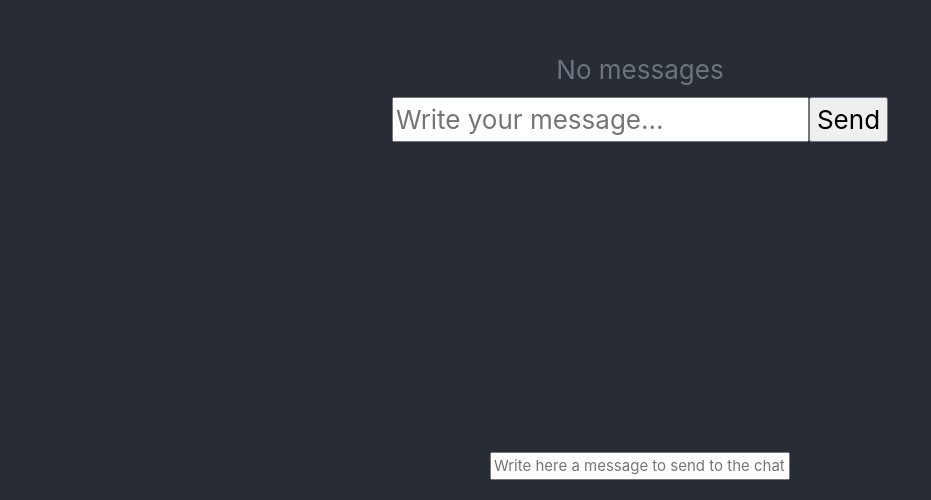
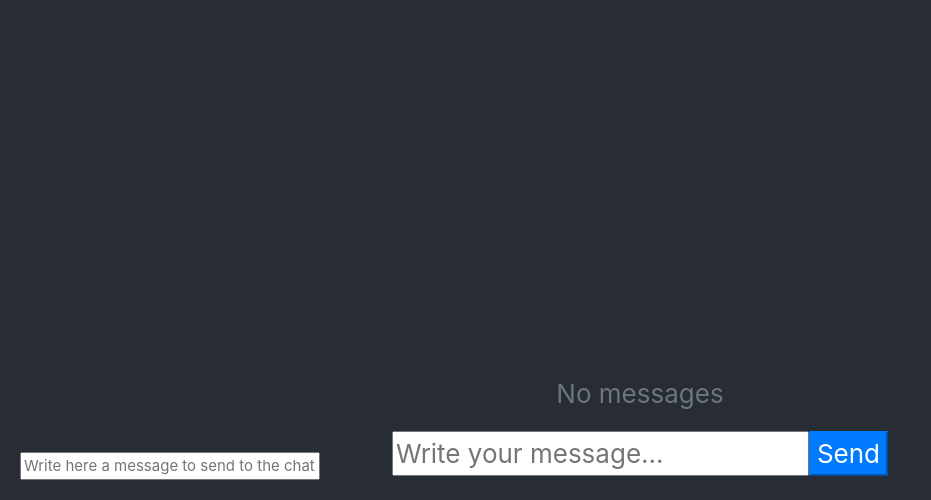
Before and after one commit to AndreiVaida/react-chat, a React (Create React App) app: page / in a window 1280 px wide. Shown: the part 300-800 px from the top of the page, without its empty margins (0-931 px from the left). Built offline with nearby package versions, Linux system fonts and the light colour scheme.

Commit message:
Prepend messages in chat

```diff
--- a/src/App.js
+++ b/src/App.js
@@ -3,6 +3,7 @@ import './App.css';
 import Chat from "./react-chat/Chat";
 import ChatUser from "./react-chat/ChatUser";
 import * as Rx from "rxjs"
+import ListAction from "./react-chat/ListAction";
 
 function App() {
   const chatUser = new ChatUser("Andrei", null, true);
@@ -16,7 +17,16 @@ function App() {
   const sendDummyMessage = () => {
     const otherUser = new ChatUser("Mihai");
     const chatMessage = {message: dummyMessage, user: otherUser};
-    dummyObserver.next(chatMessage);
+
+    if (dummyMessage.startsWith("-")) {
+      // simulate data loading from server
+      const dummyChatMessageList = [chatMessage, chatMessage, chatMessage];
+      dummyObserver.next({listAction: ListAction.PREPEND, data: dummyChatMessageList});
+    }
+    else {
+      // simulate received a message
+      dummyObserver.next({listAction: ListAction.APPEND, data: chatMessage});
+    }
   }
 
   const handleDummyKeyDown = (e) => {
@@ -30,13 +40,13 @@ function App() {
     <div className="App">
       <header className="App-header">
         {/*<Chat inputMessageLabel={"Mesaj:"} inputPlaceholder={"Scrie ceva..."} sendButtonText={"Trimite"} messagesSource={dummyMessagesSource} otherUserStyleClass={"bg-danger chatMessage-Left"} />*/}
-        { Chat(dummyMessagesSource, chatUser) }
+        {Chat(dummyMessagesSource, chatUser)}
 
-        <div style={{position: "absolute", bottom: "20px", fontSize: "15px"}}>
+        <div style={{position: "absolute", bottom: "20px", left: "20px", fontSize: "15px"}}>
           <input type={"text"} placeholder={"Write here a message to send to the chat"} style={{width: "300px"}}
                  value={dummyMessage}
                  onKeyDown={handleDummyKeyDown}
-                 onChange={e => setDummyMessage(e.target.value)} />
+                 onChange={e => setDummyMessage(e.target.value)}/>
         </div>
       </header>
     </div>
--- a/src/react-chat/Chat.js
+++ b/src/react-chat/Chat.js
@@ -1,40 +1,58 @@
 import React, { useReducer } from "react";
 import MessageList from "./MessageList";
 import "./ChatStyle.css"
+import "./ScrollbarStyle.css"
 import ChatInput from "./ChatInput";
+import ListAction from "./ListAction";
 
 const Chat = (messagesSource,
               chatUser,
               emptyListMessage = undefined,
               chatUserStyleClass = undefined,
-              otherUserStyleClass = undefined) => {
+              otherUserStyleClass = undefined,
+              sendButtonStyleClass = undefined) => {
   const [messages, updateMessages] = useReducer(arrayReducer, []);
 
   messagesSource.subscribe({
-    next: chatMessage => updateMessages({action: "append", data: chatMessage}),
+    next: ({listAction, data}) => {
+      console.log(data);
+      updateMessages({listAction: listAction, data: data})
+    },
     error: err => alert(`Something wrong occurred: ${err}`),
     complete: () => alert('Chat is done'),
   });
 
   return (
-    <div className={"chatContainer"}>
+    <div className={"chatContainer scrollable scrollbar-info p-2"}>
       { MessageList(messages, emptyListMessage, chatUserStyleClass, otherUserStyleClass) }
-      { ChatInput(updateMessages, chatUser)}
+      { ChatInput(updateMessages, chatUser, sendButtonStyleClass)}
     </div>
   );
 }
 
-const arrayReducer = (array, {action, data}) => {
-  console.log(`chatMessage: ${JSON.stringify(data)}`);
-  switch (action) {
-    case "append":
-      return [...array, data];
-    case "prepend":
-      return [data, ...array];
+const arrayReducer = (array, {listAction, data}) => {
+  switch (listAction) {
+
+    case ListAction.APPEND:
+      if (isIterable(data))
+        return [...array, ...data]
+      else
+        return [...array, data];
+
+    case ListAction.PREPEND:
+      if (isIterable(data))
+        return [...data, ...array]
+      else
+        return [data, ...array];
+
     default:
       console.error("Invalid action in arrayReducer");
       return array;
   }
 }
 
+const isIterable = (value) => {
+  return Symbol.iterator in Object(value);
+}
+
 export default Chat;
--- a/src/react-chat/ChatInput.js
+++ b/src/react-chat/ChatInput.js
@@ -1,11 +1,13 @@
 import React, { useState } from "react";
 import ChatUser from "./ChatUser";
+import ListAction from "./ListAction";
 
 const ChatInput = (updateMessages,
                    chatUser = new ChatUser("Me", null, true),
                    inputMessageLabel = "",
                    inputPlaceholder = "Write your message...",
-                   sendButtonText = "Send") => {
+                   sendButtonText = "Send",
+                   sendButtonStyleClass = "btn-primary") => {
 
   const [inputMessage, setInputMessage] = useState("");
 
@@ -30,12 +32,11 @@ const ChatInput = (updateMessages,
   }
 
   const addMessage = (chatMessage) => {
-    updateMessages({action: "append", data: chatMessage});
+    updateMessages({listAction: ListAction.APPEND, data: chatMessage});
   }
 
-  return(
+  return (
     <div className={"inputBarAndSendButtonContainer"}>
-      <label className={"inputBarContainer"}>
       {inputMessageLabel}
       <input type="text" name="name"
              value={inputMessage}
@@ -44,8 +45,7 @@ const ChatInput = (updateMessages,
              onKeyDown={handleKeyDown}
              className={"inputBar"}
       />
-      </label>
-      <input type="submit" value={sendButtonText} onClick={onSend} className={"sendButton"}/>
+      <input type="submit" value={sendButtonText} onClick={onSend} className={`sendButton ${sendButtonStyleClass}`}/>
     </div>
   );
 }
--- a/src/react-chat/ChatStyle.css
+++ b/src/react-chat/ChatStyle.css
@@ -1,21 +1,61 @@
-.userName {
-    opacity: 50%;
+/* Chat Container */
+.chatContainer {
+    bottom: 2%;
+    max-height: 94%;
+    position: absolute;
+    overflow-y: auto;
 }
 
+@media screen and (orientation: landscape) and (max-aspect-ratio: 10/1) {
+    .chatContainer {
+        width: 40%;
+        max-width: 40%;
+    }
+}
+@media screen and (orientation: landscape) and (max-aspect-ratio: 3/2) {
+    .chatContainer {
+        width: 75%;
+        max-width: 75%;
+    }
+}
+@media screen and (orientation: portrait) {
+    .chatContainer {
+        width: 100%;
+    }
+}
+
+
+/* Message List */
+.messageList {
+
+}
+
+/* Chat Message */
 .chatMessage-Left {
     text-align: left;
     margin-right: auto;
+    max-width: 90%;
 }
 
 .chatMessage-Right {
     text-align: right;
     margin-left: auto;
+    max-width: 90%;
 }
 
-.wideChat {
-    width: 1000px;
+
+/* Chat Message */
+.userName {
+    opacity: 50%;
 }
 
-.fullWidth {
+
+/* Chat Input */
+.inputBarAndSendButtonContainer {
+    margin-top: 10px;
+    display: flex;
+}
+
+.inputBar {
     width: 100%;
 }
--- /dev/null
+++ b/src/react-chat/ListAction.js
@@ -0,0 +1,5 @@
+const ListAction = {
+  APPEND: "APPEND",
+  PREPEND: "PREPEND",
+}
+export default ListAction;
--- a/src/react-chat/MessageList.js
+++ b/src/react-chat/MessageList.js
@@ -19,7 +19,7 @@ const MessageList = (messages,
                      chatUserStyleClass = "bg-info chatMessage-Right",
                      otherUserStyleClass = "bg-success chatMessage-Left") => {
   return (
-    <ListGroup>
+    <ListGroup className={"messageList"}>
       {
         messages.length > 0 ?
           messages.map((chatMessage, index) =>
--- /dev/null
+++ b/src/react-chat/ScrollbarStyle.css
@@ -0,0 +1,121 @@
+.scrollbar {
+    margin-left: 30px;
+    float: left;
+    height: 300px;
+    width: 65px;
+    background: #fff;
+    overflow-y: scroll;
+    margin-bottom: 25px;
+}
+.force-overflow {
+    min-height: 450px;
+}
+
+.scrollbar-primary::-webkit-scrollbar {
+    width: 12px;
+    /*background-color: #F5F5F5; */
+}
+
+.scrollbar-primary::-webkit-scrollbar-thumb {
+    border-radius: 10px;
+    -webkit-box-shadow: inset 0 0 6px rgba(0, 0, 0, 0.1);
+    background-color: #4285F4;
+}
+
+.scrollbar-danger::-webkit-scrollbar-track {
+    -webkit-box-shadow: inset 0 0 6px rgba(0, 0, 0, 0.1);
+    background-color: #F5F5F5;
+    border-radius: 10px;
+}
+
+.scrollbar-danger::-webkit-scrollbar {
+    width: 12px;
+    background-color: #F5F5F5; }
+
+.scrollbar-danger::-webkit-scrollbar-thumb {
+    border-radius: 10px;
+    -webkit-box-shadow: inset 0 0 6px rgba(0, 0, 0, 0.1);
+    background-color: #ff3547;
+}
+
+.scrollbar-warning::-webkit-scrollbar-track {
+    -webkit-box-shadow: inset 0 0 6px rgba(0, 0, 0, 0.1);
+    background-color: #F5F5F5;
+    border-radius: 10px;
+}
+
+.scrollbar-warning::-webkit-scrollbar {
+    width: 12px;
+    background-color: #F5F5F5;
+}
+
+.scrollbar-warning::-webkit-scrollbar-thumb {
+    border-radius: 10px;
+    -webkit-box-shadow: inset 0 0 6px rgba(0, 0, 0, 0.1);
+    background-color: #FF8800; }
+
+.scrollbar-success::-webkit-scrollbar-track {
+    -webkit-box-shadow: inset 0 0 6px rgba(0, 0, 0, 0.1);
+    background-color: #F5F5F5;
+    border-radius: 10px;
+}
+
+.scrollbar-success::-webkit-scrollbar {
+    width: 12px;
+    background-color: #F5F5F5;
+}
+
+.scrollbar-success::-webkit-scrollbar-thumb {
+    border-radius: 10px;
+    -webkit-box-shadow: inset 0 0 6px rgba(0, 0, 0, 0.1);
+    background-color: #00C851;
+}
+
+.scrollbar-info::-webkit-scrollbar-track {
+    -webkit-box-shadow: inset 0 0 6px rgba(0, 0, 0, 0.1);
+    background-color: #F5F5F5;
+    border-radius: 10px;
+}
+
+.scrollbar-info::-webkit-scrollbar {
+    width: 12px;
+    background-color: #F5F5F5; }
+
+.scrollbar-info::-webkit-scrollbar-thumb {
+    border-radius: 10px;
+    -webkit-box-shadow: inset 0 0 6px rgba(0, 0, 0, 0.1);
+    background-color: #17a2b8;
+}
+
+.scrollbar-default::-webkit-scrollbar-track {
+    -webkit-box-shadow: inset 0 0 6px rgba(0, 0, 0, 0.1);
+    background-color: #F5F5F5;
+    border-radius: 10px;
+}
+
+.scrollbar-default::-webkit-scrollbar {
+    width: 12px;
+    background-color: #F5F5F5;
+}
+
+.scrollbar-default::-webkit-scrollbar-thumb {
+    border-radius: 10px;
+    -webkit-box-shadow: inset 0 0 6px rgba(0, 0, 0, 0.1);
+    background-color: #2BBBAD; }
+
+.scrollbar-secondary::-webkit-scrollbar-track {
+    -webkit-box-shadow: inset 0 0 6px rgba(0, 0, 0, 0.1);
+    background-color: #F5F5F5;
+    border-radius: 10px;
+}
+
+.scrollbar-secondary::-webkit-scrollbar {
+    width: 12px;
+    background-color: #F5F5F5;
+}
+
+.scrollbar-secondary::-webkit-scrollbar-thumb {
+    border-radius: 10px;
+    -webkit-box-shadow: inset 0 0 6px rgba(0, 0, 0, 0.1);
+    background-color: #aa66cc;
+}
```
Lines whose indentation alone changed are shown as unchanged.
